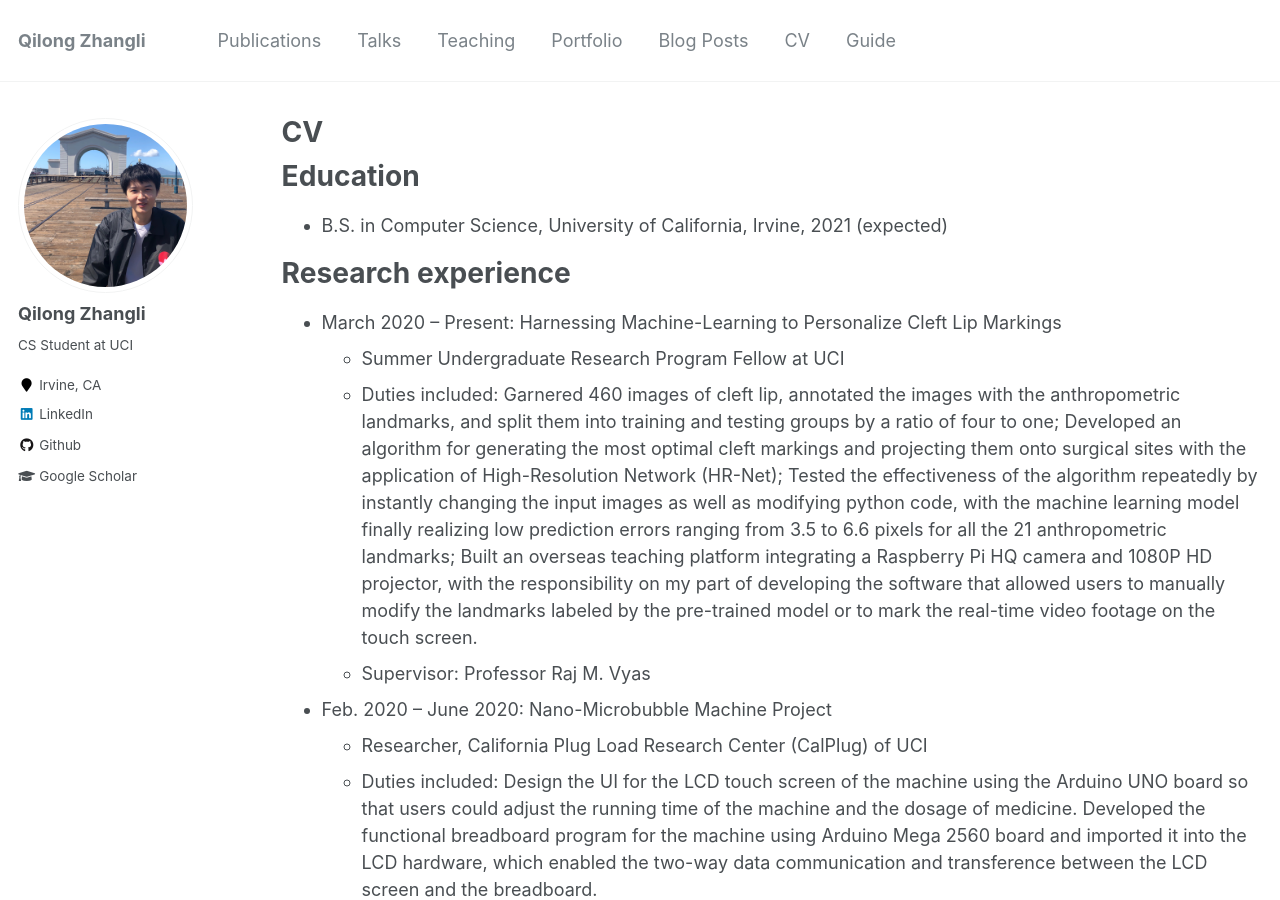
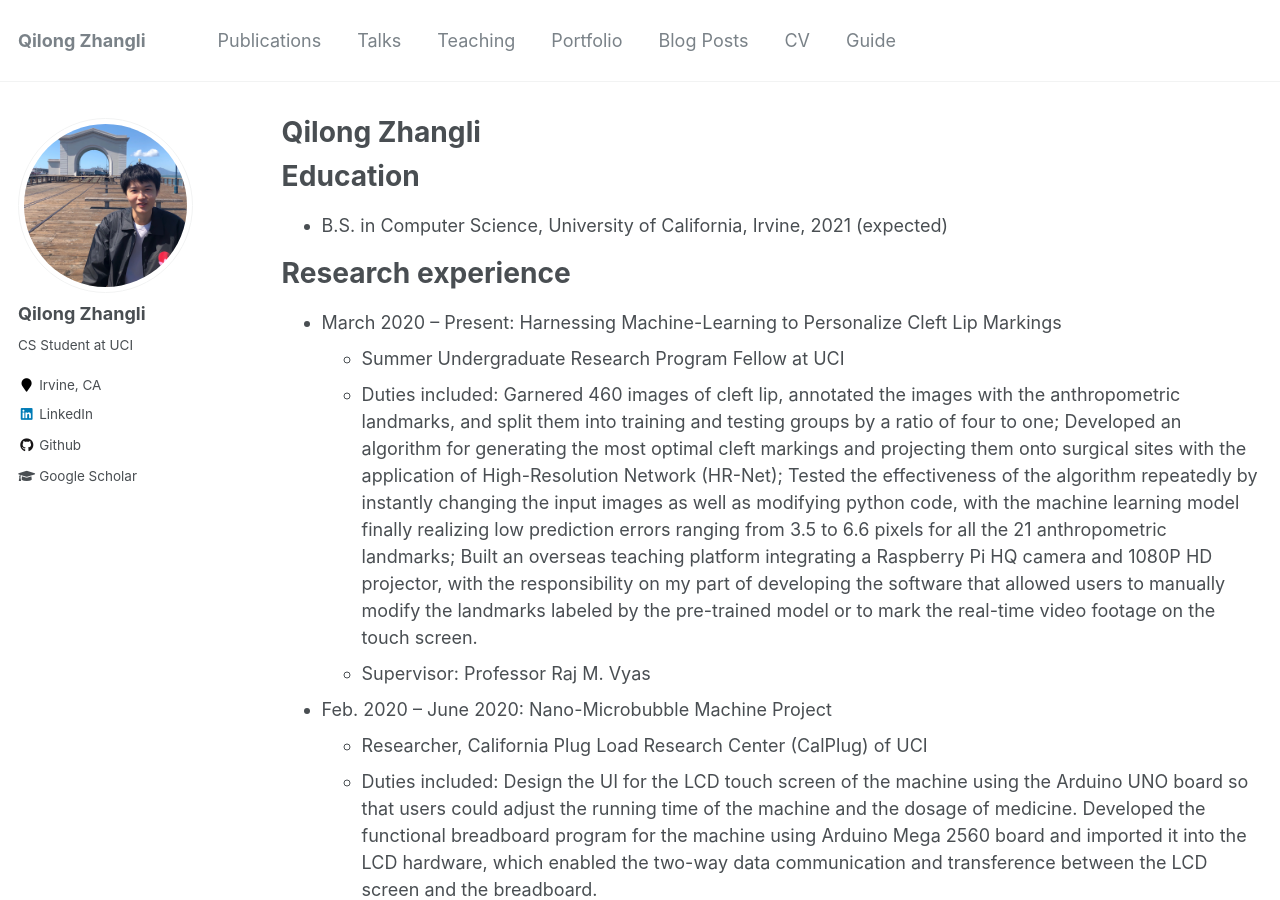
Before and after one commit to qzhangli/qzhangli.github.io, a Jekyll site: the page built from _pages/cv.md, in a window 1280 px wide and 900 px high. Built offline with Jekyll 4.4.1, drawn with Linux system fonts in a browser that asks for light colours.

Commit message:
Update cv.md

```diff
--- a/_pages/cv.md
+++ b/_pages/cv.md
@@ -1,6 +1,6 @@
 ---
 layout: archive
-title: "CV"
+title: "Qilong Zhangli"
 permalink: /cv/
 author_profile: true
 redirect_from:
```
